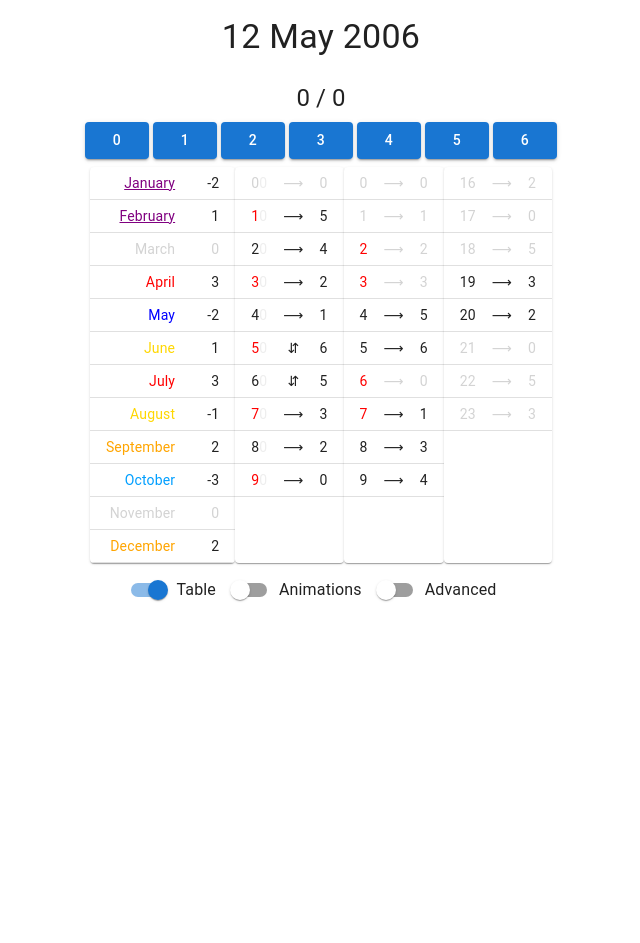
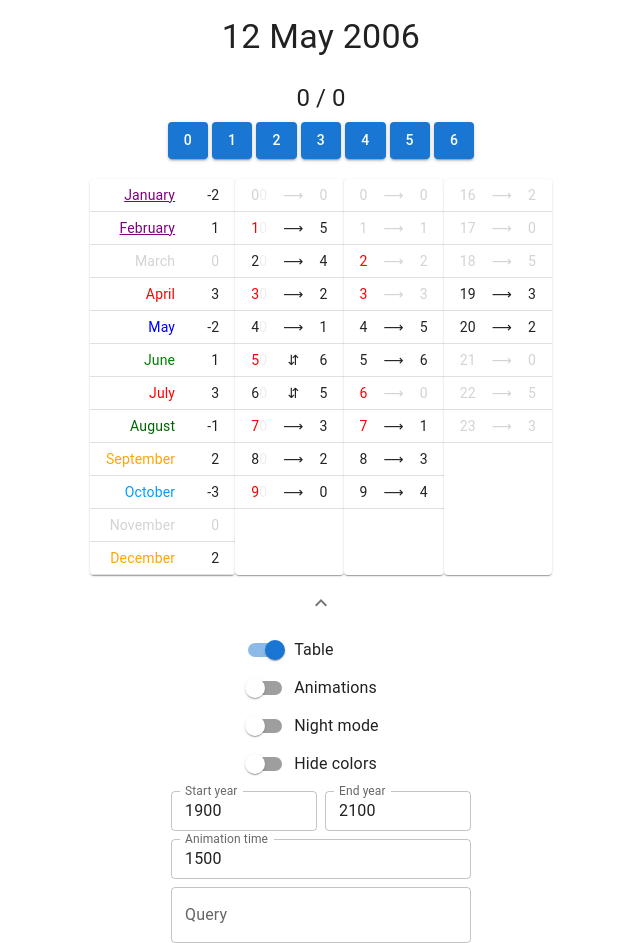
Before and after one commit to iwilare/doomsday-quiz, a React (Vite) app: page / in a window 1280 px wide. Both pictures are taken after a click on the label "Table". Shown: the whole page, without its empty margins (319-959 px from the left). Before the commit the page ends 800 px from the top, so only its background shows below. Built offline with nearby package versions, Linux system fonts and the light colour scheme.

Commit message:
Resize buttons

```diff
--- a/package.json
+++ b/package.json
@@ -11,6 +11,7 @@
   "dependencies": {
     "@emotion/react": "^11.10.5",
     "@emotion/styled": "^11.10.5",
+    "@mui/icons-material": "^5.10.15",
     "@mui/material": "^5.10.11",
     "@mui/x-date-pickers": "^5.0.9",
     "dayjs": "^1.11.6",
--- a/src/main.tsx
+++ b/src/main.tsx
@@ -9,7 +9,10 @@ import * as Dayjs from 'dayjs'
 import { ThemeProvider, createTheme } from '@mui/material/styles';
 import CssBaseline from '@mui/material/CssBaseline';
 import { AdapterDayjs } from '@mui/x-date-pickers/AdapterDayjs';
+import ExpandMoreIcon from '@mui/icons-material/ExpandMore';
+import IconButton, { IconButtonProps } from '@mui/material/IconButton';
 import _ from 'lodash'
+import { styled } from '@mui/material/styles';
 
 const months = (isLeap: boolean) => [31, isLeap ? 29 : 28, 31, 30, 31, 30, 31, 31, 30, 31, 30, 31]
 const isLeap = (y: number) => y % 4 == 0 && y % 100 != 0 || y % 400 == 0
@@ -34,6 +37,20 @@ const MONTHS_DIFF = [
   2  // dec
 ]
 const MONTHS = ["January", "February", "March", "April", "May", "June", "July", "August", "September", "October", "November", "December"]
+const COLORS = [
+  'purple', // jan next year
+  'purple', // feb next year
+  'lightgrey', // mar
+  'red', // apr
+  'blue', // may
+  'green', // jun
+  'red', // jul
+  'darkgreen', // aug
+  'orange', // sep
+  '#009fff', // oct
+  'lightgrey', // nov
+  'orange'  // dec
+]
 
 function myDoomsday(y: number, m: number, d: number) {
   y += [1, 2].includes(m) ? -1 : 0
@@ -62,8 +79,9 @@ function App() {
     yearStart: 1900,
     yearEnd: 2100,
     animationTime: 1500,
-    showAdvanced: false,
+    showOptions: true,
     showAnimations: false,
+    showColors: true,
     nightMode: useMediaQuery('(prefers-color-scheme: dark)'),
     query: null as (null | Dayjs.Dayjs),
   })
@@ -75,6 +93,16 @@ function App() {
     [state.nightMode],
   );
   const animationTimeout = useRef(undefined as (number | undefined))
+  const ExpandMore = styled((props: IconButtonProps & { expand: boolean }) => {
+    const { expand, ...other } = props;
+    return <IconButton {...other} />;
+  })(({ theme, expand }) => ({
+    transform: !expand ? 'rotate(0deg)' : 'rotate(180deg)',
+    marginLeft: 'auto',
+    transition: theme.transitions.create('transform', {
+      duration: theme.transitions.duration.shortest,
+    }),
+  }));
 
   function animation() {
     cancelAnimation()
@@ -137,6 +165,10 @@ function App() {
           <mui.Button
             variant="contained"
             key={i}
+            sx={{
+              minWidth: 0,
+            }}
+            fullWidth={true}
             color={
               state.$ != 'answer' ? 'primary'
                 : i == correctDay ? 'success'
@@ -169,21 +201,13 @@ function App() {
           <mui.Button onClick={refresh}>Continue</mui.Button>
         }
         {state.showTables ?
-          <mui.Stack direction="row">
+          <mui.Stack direction="row" pt={1.5}>
             <mui.Card>
               <mui.Table size="small">
                 {MONTHS_DIFF.map((d, i) => <mui.TableRow sx={{ color: d == 0 ? 'lightgrey' : 'primary' }}>
                   <mui.TableCell align="right" sx={{
                     textDecoration: [0, 1].includes(i) ? 'underline' : '',
-                    color: [0, 1].includes(i) ? 'purple'
-                         : d ==  0            ? 'lightgrey'
-                         : d ==  2            ? 'orange'
-                         : d ==  1            ? 'gold'
-                         : d ==  3            ? 'red'
-                         : d == -1            ? 'gold'
-                         : d == -3            ? '#009fff'
-                         : d <   0            ? 'blue'
-                         : 'primary'
+                    color: state.showColors ? COLORS[i] : 'primary'
                   }}>{MONTHS[i % 12]}</mui.TableCell>
                   <mui.TableCell align="right">{d}</mui.TableCell>
                 </mui.TableRow>)}
@@ -253,7 +277,12 @@ function App() {
             </mui.Table>
           </div>
         }
-        <mui.FormGroup row={true}>
+        <ExpandMore expand={state.showOptions} onClick={() => setState(_ => ({ ..._, showOptions: !_.showOptions }))}>
+          <ExpandMoreIcon />
+        </ExpandMore>
+        <mui.Collapse in={state.showOptions} timeout="auto" unmountOnExit>
+          <mui.Stack alignItems="center" spacing={1}>
+            <mui.FormGroup>
               <mui.FormControlLabel
                 control={<mui.Switch />}
                 checked={state.showTables}
@@ -266,12 +295,15 @@ function App() {
                 label="Animations" />
               <mui.FormControlLabel
                 control={<mui.Switch />}
-            checked={state.showAdvanced}
-            onChange={(_, v) => setState(_ => ({ ..._, showAdvanced: v }))}
-            label="Advanced" />
+                checked={state.nightMode}
+                onChange={(_, v) => setState(_ => ({ ..._, nightMode: v }))}
+                label="Night mode" />
+              <mui.FormControlLabel
+                control={<mui.Switch />}
+                checked={!state.showColors}
+                onChange={(_, v) => setState(_ => ({ ..._, showColors: !v }))}
+                label="Hide colors" />
             </mui.FormGroup>
-        {!state.showAdvanced ? [] :
-          <>
             <mui.Stack spacing={1} direction="row" sx={{ width: 300 }}>
               <mui.TextField type="number" size="small" label="Start year" variant="outlined" value={state.yearStart} onChange={e => setState(_ => ({ ..._, yearStart: parseInt(e.target.value) }))} />
               <mui.TextField type="number" size="small" label="End year" variant="outlined" value={state.yearEnd} onChange={e => setState(_ => ({ ..._, yearEnd: parseInt(e.target.value) }))} />
@@ -286,13 +318,8 @@ function App() {
               />
             </LocalizationProvider>
             {state.query !== null ? <mui.Typography variant="h5">{state.query.day()}</mui.Typography> : <></>}
-            <mui.FormControlLabel
-              control={<mui.Switch />}
-              checked={state.nightMode}
-              onChange={(_, v) => setState(_ => ({ ..._, nightMode: v }))}
-              label="Night mode" />
-          </>
-        }
+            </mui.Stack>
+          </mui.Collapse>
       </mui.Stack>
     </ThemeProvider>
   )
```
Also changed, not shown: 1 other file (tests, documents, lock files or other folders). Lines whose indentation alone changed are shown as unchanged.
